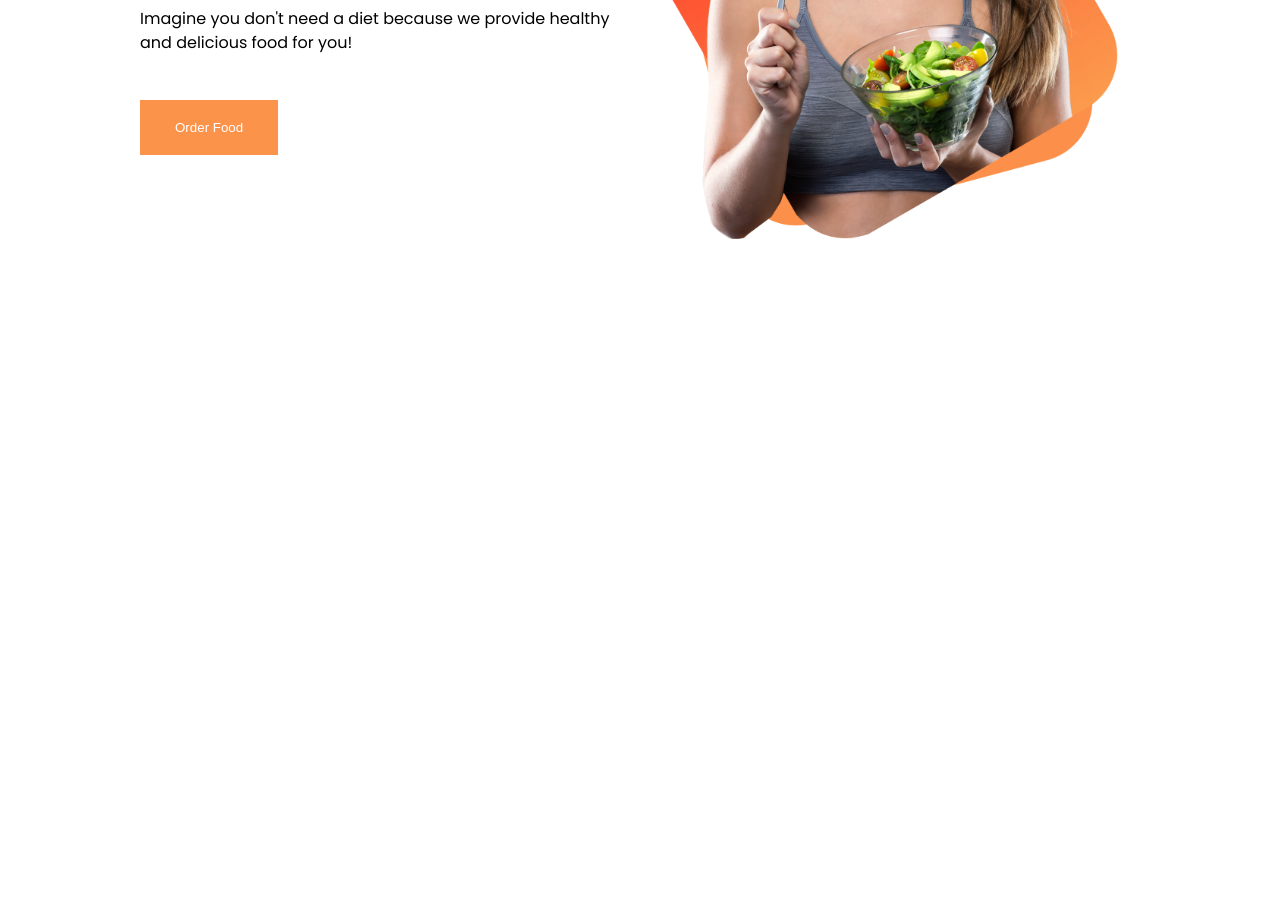
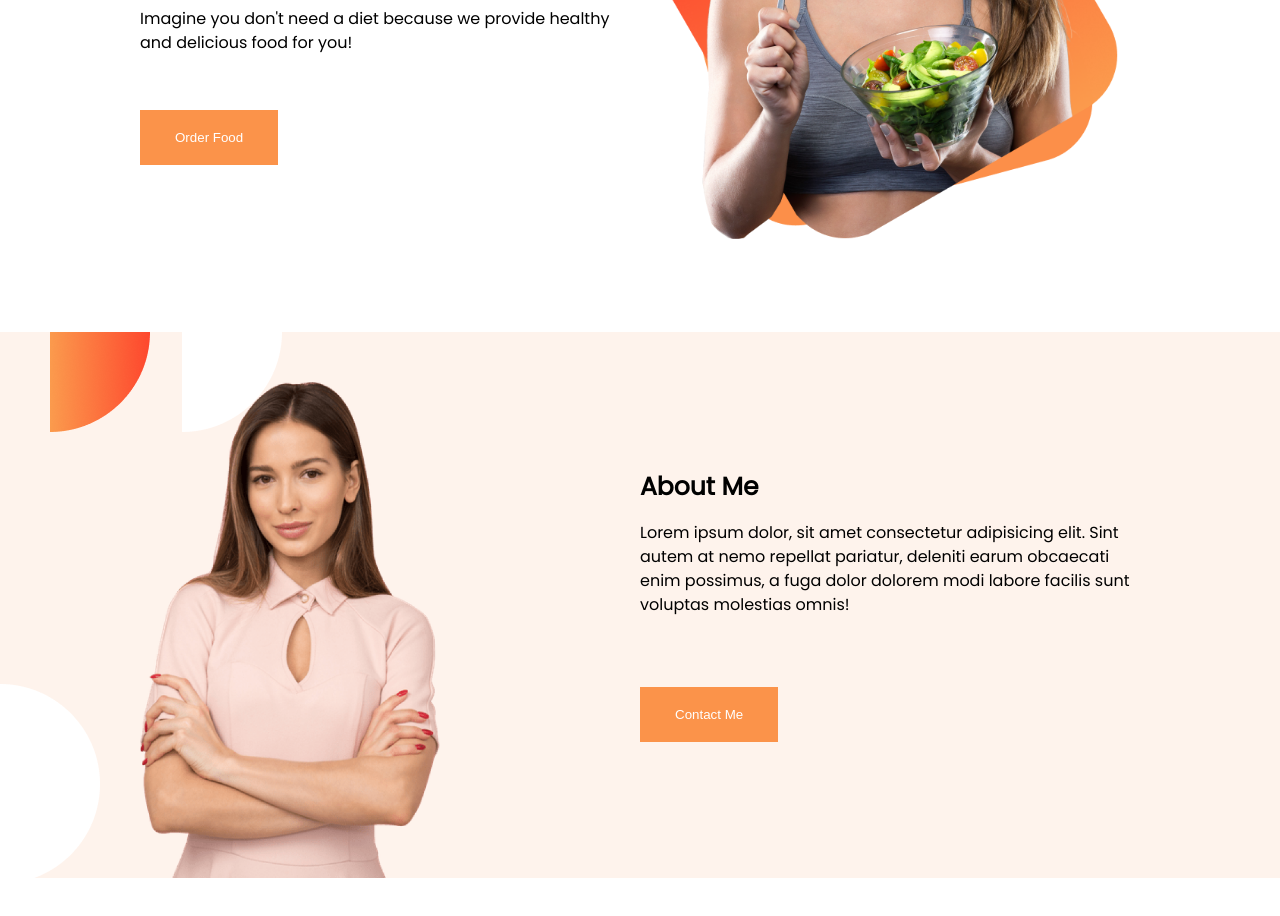
Before and after one commit to AhsanOne/food-network, a plain HTML site: page index.html in a window 1280 px wide. Shown: the part 402-1318 px from the top of the page. Before the commit the page ends 800 px from the top, so only its background shows below. Drawn offline with Linux system fonts and the light colour scheme.

Commit message:
about-section

```diff
--- a/index.html
+++ b/index.html
@@ -29,7 +29,7 @@
                         <h1>just eat healthy</h1>
                         <h1>with food netword</h1>
                         <p>Imagine you don't need a diet because we provide healthy and delicious food for you!</p>
-                        <button class="order-btn bg-main"><a href="#">order food</a></button>
+                        <button class="link-btn"><a href="#">order food</a></button>
                     </div>
                     <div class="half-width banner-image">
                         <img src="images/Group 8425.png" alt="">
@@ -38,5 +38,19 @@
             </header>
         </div>
     </div>
+    <div class="container about-bg">
+        <div class="wrapper">
+            <section class="about-section">
+                <div class="left-content about-photo">
+                    <img src="images/Person Image.png" alt="">
+                </div>
+                <div class="right-content">
+                    <h2>about me</h2>
+                    <p>Lorem ipsum dolor, sit amet consectetur adipisicing elit. Sint autem at nemo repellat pariatur, deleniti earum obcaecati enim possimus, a fuga dolor dolorem modi labore facilis sunt voluptas molestias omnis!</p>
+                    <button class="link-btn"><a href="#">contact me</a></button>
+                </div>
+            </section>
+        </div>
+    </div>
 </body>
 </html>
--- a/style.css
+++ b/style.css
@@ -94,12 +94,36 @@ header .banner .banner-image img{
     height:auto;
     object-fit: cover;
 }
-header .banner .slogan .order-btn{
-    margin-top:25px;
+.link-btn{
+    margin-top:35px;
+    background:#FB934A;
 }
-header .banner .slogan .order-btn a{
+.link-btn a{
     display: flex;
     padding: 20px 35px;
     color:#ffffff;
 }
 /*=========End header banner CSS============*/
+.about-bg{
+    background:url("shapes/7.png");
+    background-repeat: no-repeat;
+}
+.about-section{
+    display: flex;
+    justify-content: space-between;
+}
+.about-section .left-content{
+    width:30%;
+    padding-top:50px;
+}
+.about-section .about-photo img{
+    width:100%;
+    height: 100%;
+}
+.about-section .right-content{
+    width:50%;
+    padding:136px 0px;
+}
+.about-section .right-content .link-btn{
+    margin-top:50px;
+}
```
